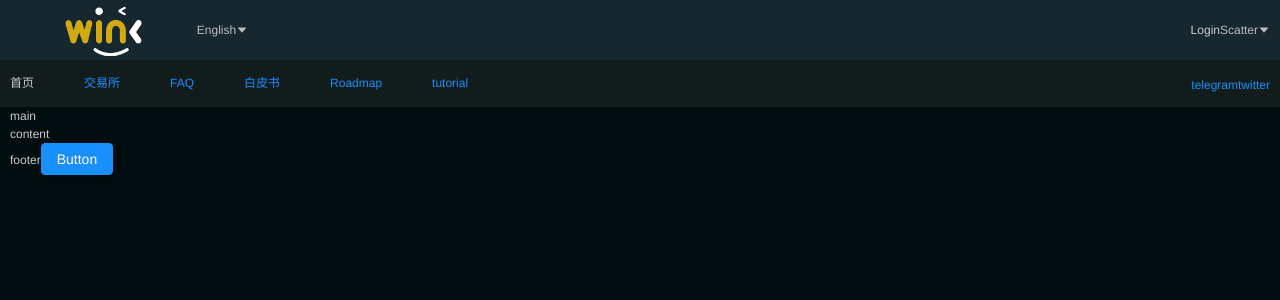
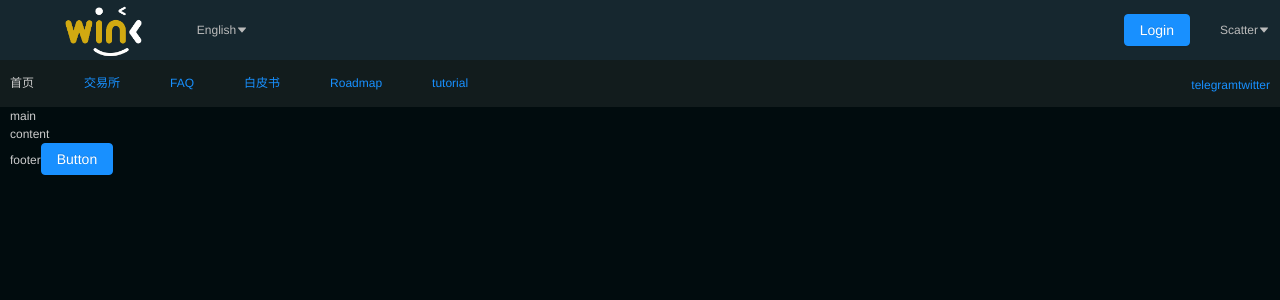
Before and after one commit to fantasticsoul/react-antd-demo, a React (Create React App) app: page /home/index in a window 1280 px wide. Shown: the top 300 px of the page. Built offline with nearby package versions, Linux system fonts and the light colour scheme.

Commit message:
feat: style

```diff
--- a/src/components/langSelect.js
+++ b/src/components/langSelect.js
@@ -29,7 +29,7 @@ export default class OverlayVisible extends React.Component {
         )
         return (
             <Dropdown overlay={menu} trigger="click">
-                <a className="ant-dropdown-link" onClick={e => e.preventDefault()}>
+                <a className="ant-dropdown-link" href="#/" onClick={e => e.preventDefault()}>
                     {this.state.lang.text}
                     <CaretDownFilled style={{ fontSize: '12px' }} />
                 </a>
--- a/src/components/walletSelect.js
+++ b/src/components/walletSelect.js
@@ -27,7 +27,7 @@ export default class OverlayVisible extends React.Component {
         )
         return (
             <Dropdown overlay={menu} trigger="click">
-                <a className="ant-dropdown-link" onClick={e => e.preventDefault()}>
+                <a className="ant-dropdown-link" href="#/" onClick={e => e.preventDefault()}>
                     {this.state.lang.text}
                     <CaretDownFilled style={{ fontSize: '12px' }} />
                 </a>
--- a/src/layouts/home-layout/header.js
+++ b/src/layouts/home-layout/header.js
@@ -3,6 +3,7 @@ import { Link } from 'react-router-dom'
 import logo from '../../assets/logo.png'
 import LangSelect from '../../components/langSelect'
 import WalletSelect from '../../components/walletSelect'
+import { Button } from 'antd'
 
 export default function header() {
     return (
@@ -12,10 +13,10 @@ export default function header() {
             </Link>
             <LangSelect></LangSelect>
 
-            <div className="for" id="login-btn" style={{ marginLeft: 'auto' }}>
+            {/* 技巧：marginLeft: 'auto'可以使flex分成左右两边 */}
+            <Button type="primary" style={{ marginLeft: 'auto', marginRight: '30px' }}>
                 Login
-                {/* {address == '' ? <button onClick={() => Wallet.checkLogin()}>Login</button> : Common.parseName(address)} */}
-            </div>
+            </Button>
             <WalletSelect></WalletSelect>
         </header>
     )
```
